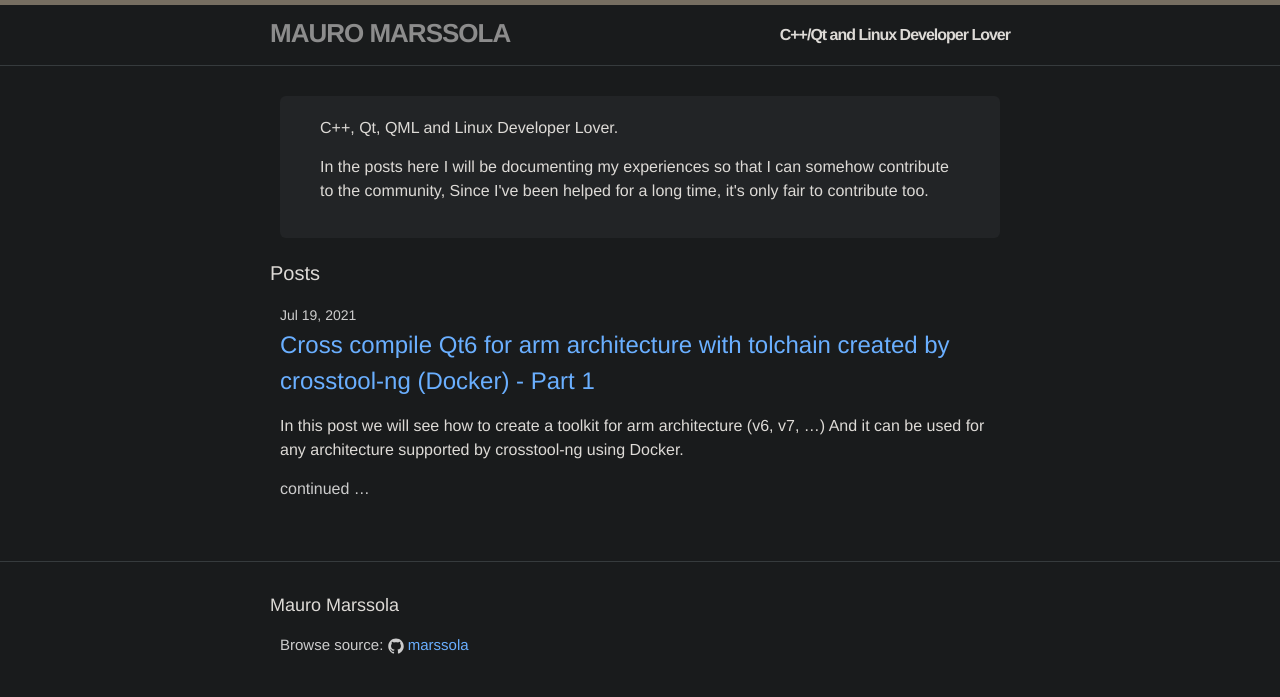
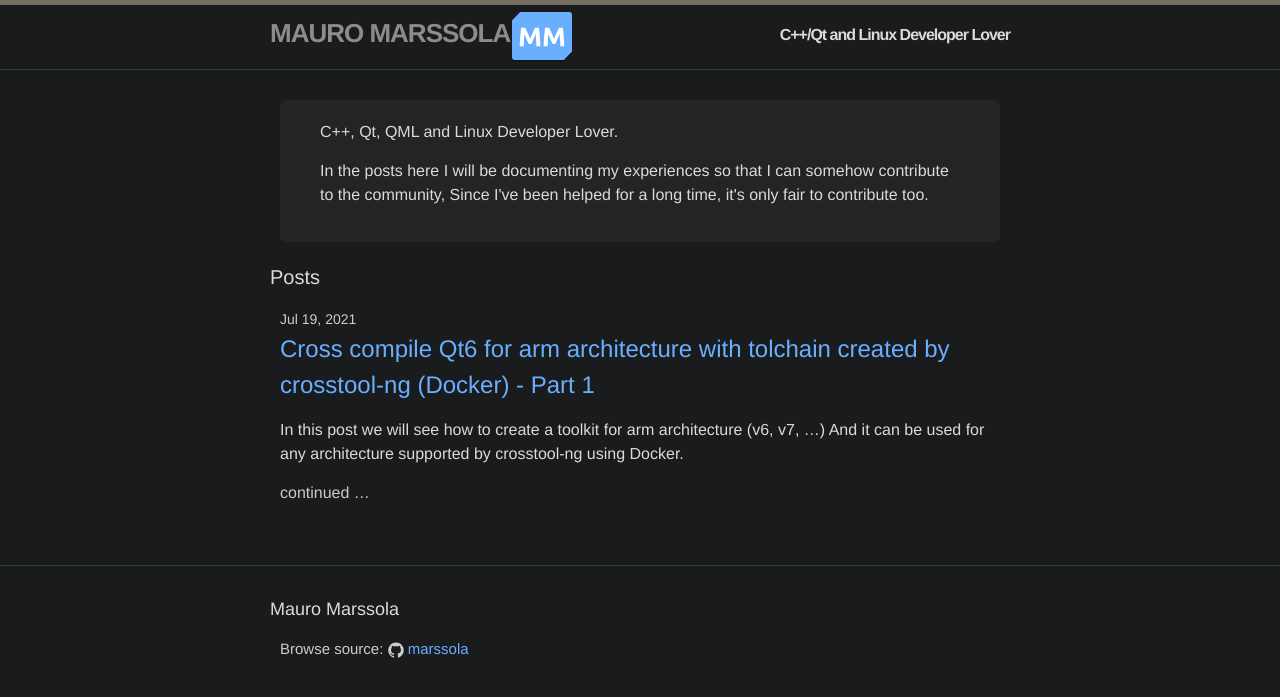
Before and after one commit to marssola/marssola.github.io, a Jekyll site: the page built from index.html, in a window 1280 px wide. Shown: the top 697 px of the page. Built offline with Jekyll 4.4.1, drawn with Linux system fonts in a browser that asks for light colours.

Commit message:
Added logo

```diff
--- a/_includes/header.html
+++ b/_includes/header.html
@@ -1,5 +1,6 @@
 <header class="site-header">
     <div class="wrapper">
+        <img src="/assets/img/logo.png" class="logo" />
         <a class="site-title" href="{{ site.baseurl }}/">{{ site.title }}</a>
         &nbsp;
         <span class="header-description">{{ site.description }}</span class="header-description">
```
Also changed, not shown: assets/img/logo.png (added), assets/img/logo.svg (added).
